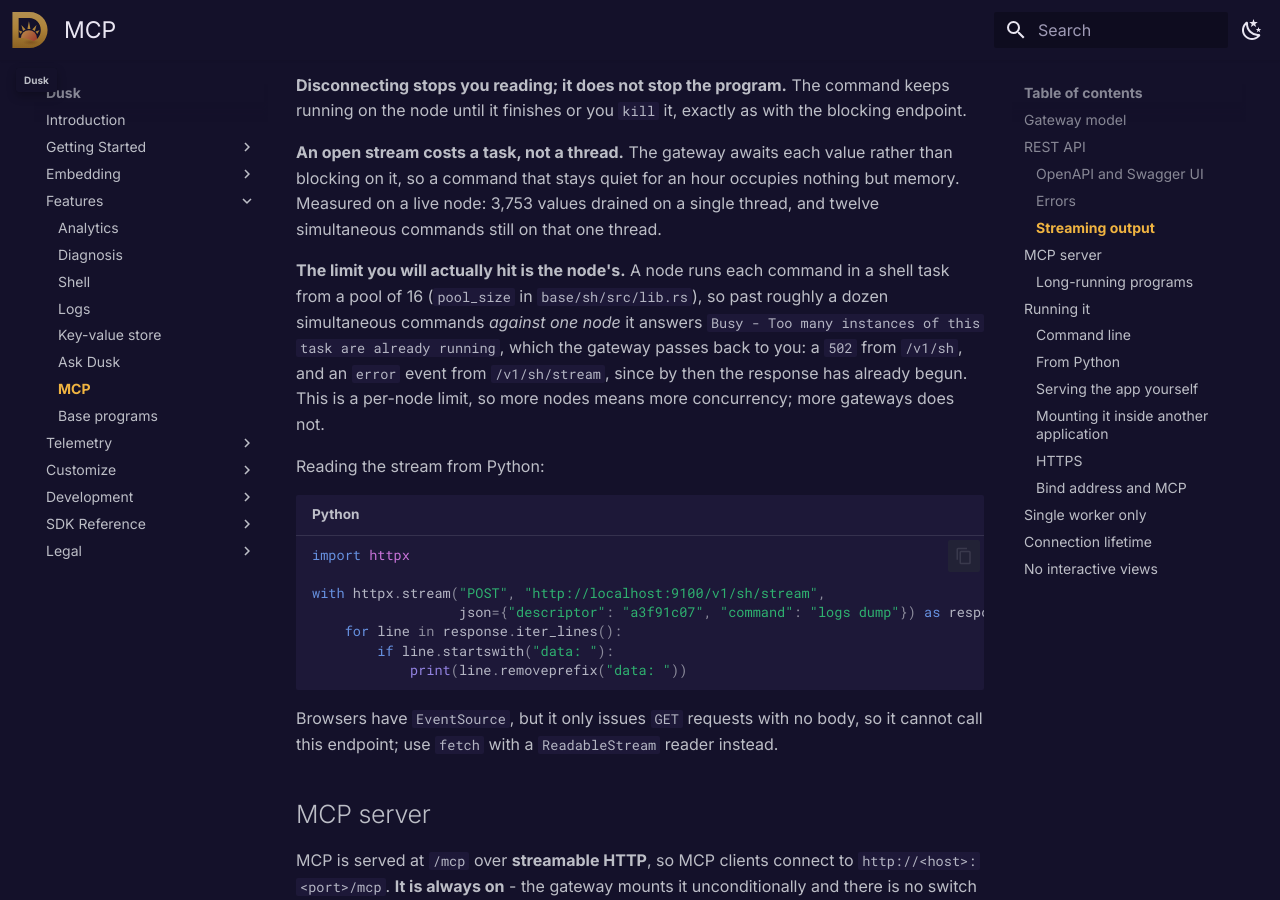
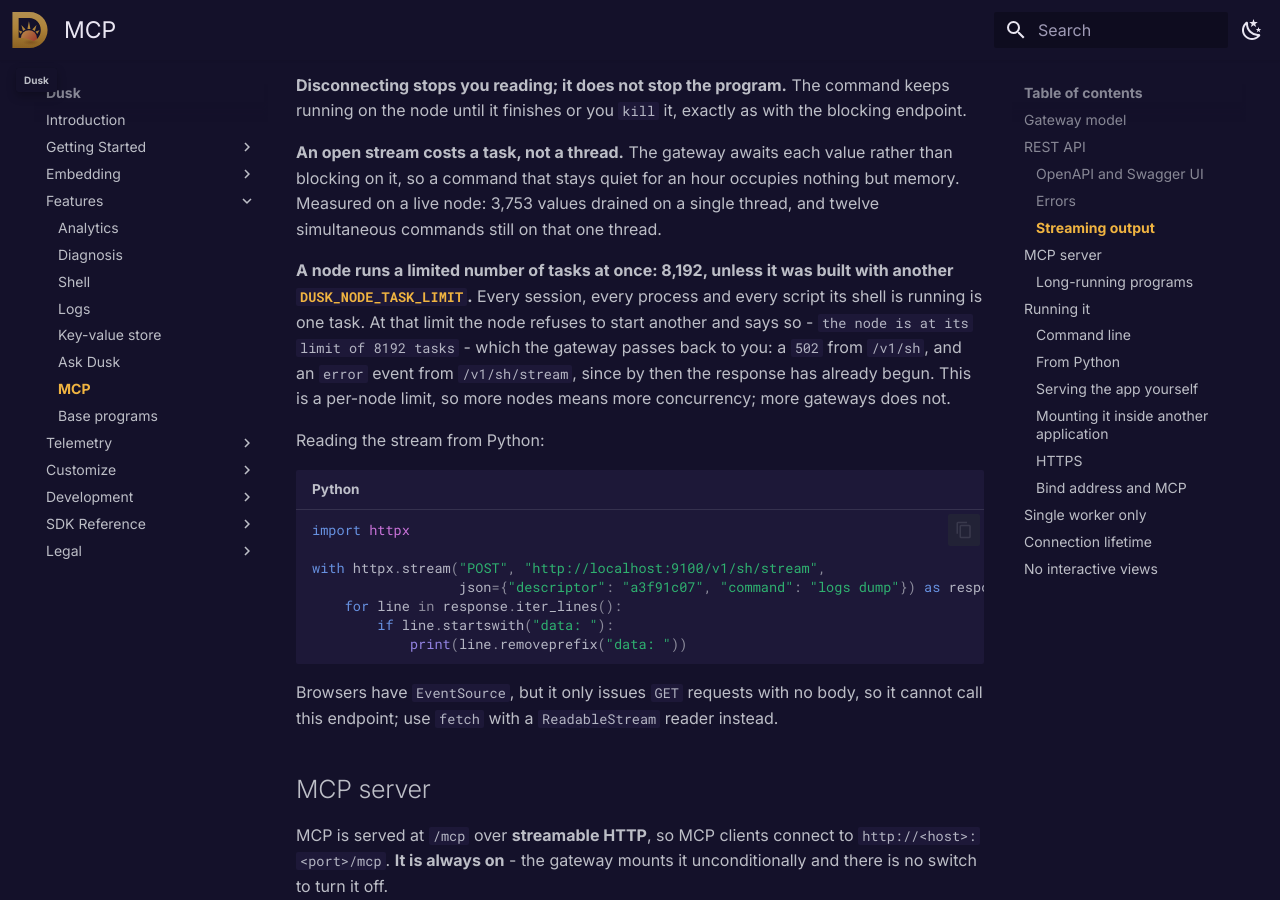
Before and after one commit to tomerze/dusk, an MkDocs documentation site: the page built from docs/docs/features/gateway.md, in a window 1280 px wide and 900 px high, scrolled down 4874 px. Built offline with MkDocs 1.6.1 and Material for MkDocs 9.7.7, drawn with Linux system fonts in a browser that asks for light colours; comment, search, counter and statistics services are not loaded.

Commit message:
Update docs for the node's task limit on the gateway page
The gateway page said a node runs each command in a shell task from a
pool of 16 and answers Busy past about a dozen simultaneous commands.
A node runs a limited number of tasks at once now, of every kind
together, 8192 unless it was built with another DUSK_NODE_TASK_LIMIT,
and says so when it refuses one.

```diff
--- a/docs/docs/features/gateway.md
+++ b/docs/docs/features/gateway.md
@@ -146,7 +146,7 @@ A failure that happens *before* the stream starts - an unknown descriptor, a mal
 
 **An open stream costs a task, not a thread.** The gateway awaits each value rather than blocking on it, so a command that stays quiet for an hour occupies nothing but memory. Measured on a live node: 3,753 values drained on a single thread, and twelve simultaneous commands still on that one thread.
 
-**The limit you will actually hit is the node's.** A node runs each command in a shell task from a pool of 16 (`pool_size` in `base/sh/src/lib.rs`), so past roughly a dozen simultaneous commands *against one node* it answers `Busy - Too many instances of this task are already running`, which the gateway passes back to you: a `502` from `/v1/sh`, and an `error` event from `/v1/sh/stream`, since by then the response has already begun. This is a per-node limit, so more nodes means more concurrency; more gateways does not.
+**A node runs a limited number of tasks at once: 8,192, unless it was built with another [`DUSK_NODE_TASK_LIMIT`](../embedding/node-artifacts.md#dusk_node_task_limit).** Every session, every process and every script its shell is running is one task. At that limit the node refuses to start another and says so - `the node is at its limit of 8192 tasks` - which the gateway passes back to you: a `502` from `/v1/sh`, and an `error` event from `/v1/sh/stream`, since by then the response has already begun. This is a per-node limit, so more nodes means more concurrency; more gateways does not.
 
 Reading the stream from Python:
 
```
